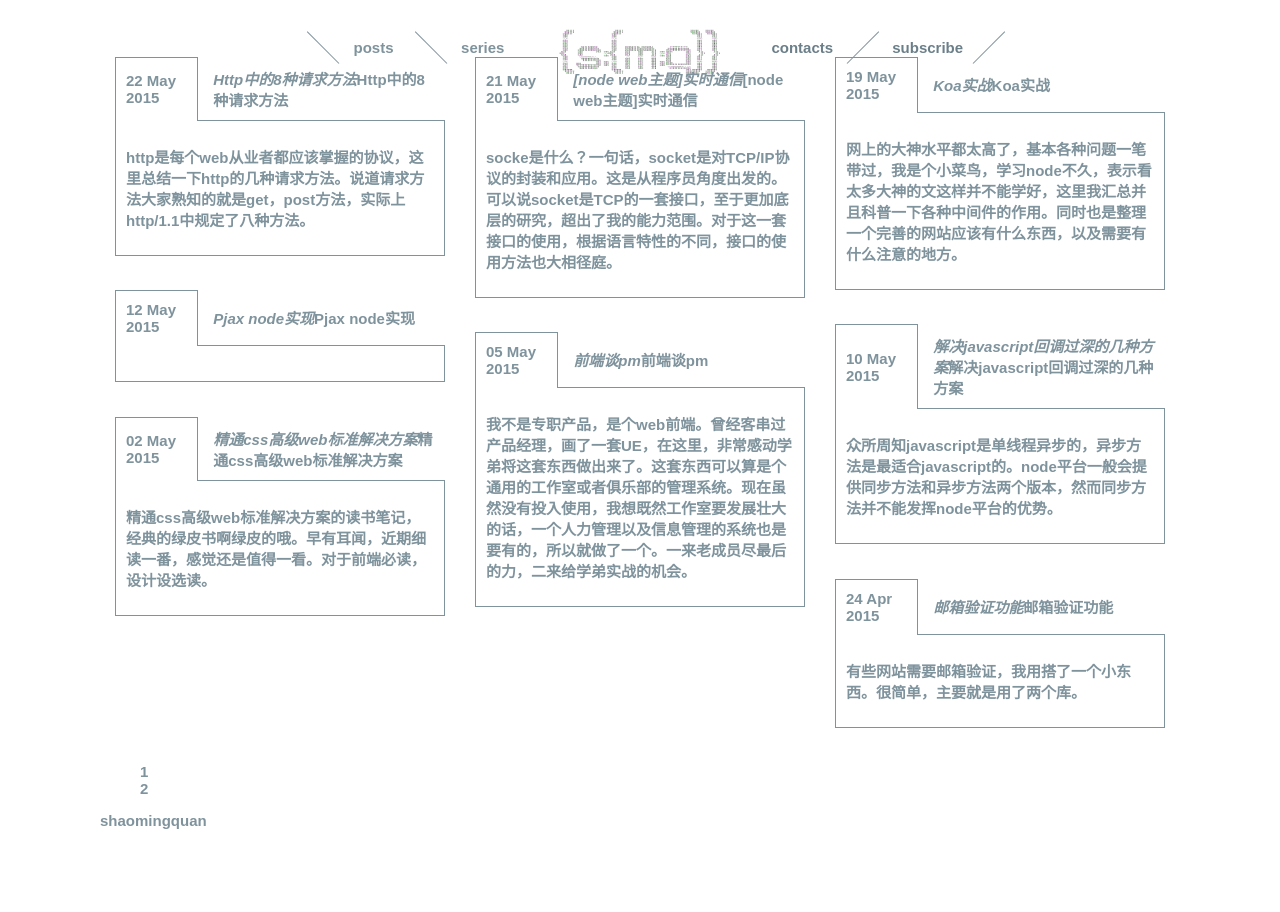
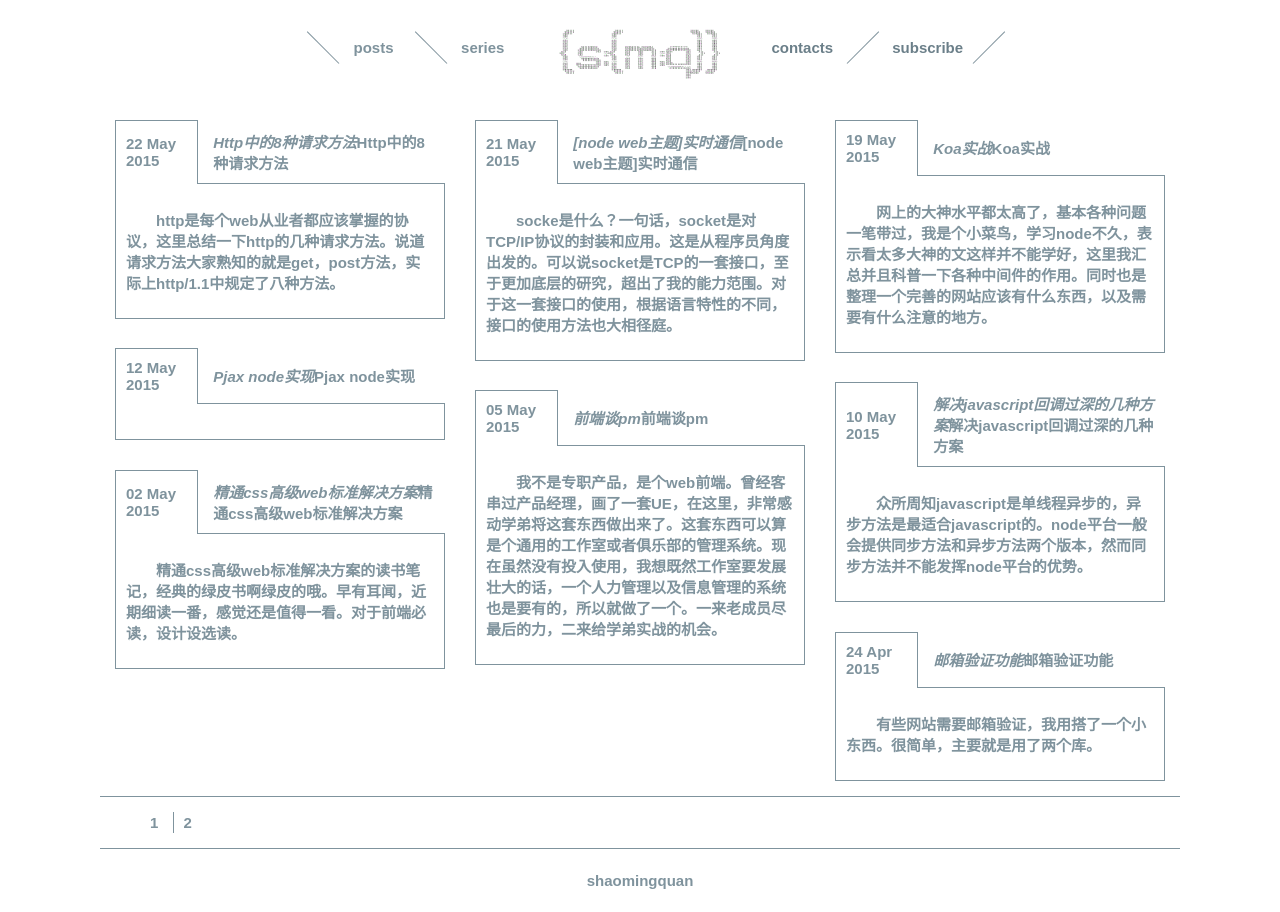
Before and after one commit to liuxing6103/liuxing6103.github.io, a Jekyll site: the page built from index.html, in a window 1280 px wide. Built offline with Jekyll 4.4.1, drawn with Linux system fonts in a browser that asks for light colours; the list of posts is cut into pages by our own code; comment, search, counter and statistics services are not loaded.

Commit message:
fix some css

```diff
--- a/index.html
+++ b/index.html
@@ -31,9 +31,8 @@ title: shaomingquan	blog
 
 <!-- 分页文章 -->
 {% if paginator.total_pages > 1 %}
-    <nav class="pagination fn-clear">
-        <span class="pagination-icon"><i class=" icon-copy"></i></span>
-        <ul class="pagination-list">
+    <nav id="pagination">
+        <ul class="inline-list">
             {% for page in (1..paginator.total_pages) %}
                 {% if page == paginator.page %}
                     <li class="current"><a href="javascript:void(0);">{{ page }}</a></li>
--- a/publics/stylesheets/style.css
+++ b/publics/stylesheets/style.css
@@ -10,6 +10,10 @@ body{
 ::selection {
   color: white;
   background: rgb(127,147,157);
+}
+
+p{
+	text-indent: 2em;
 }
 
 pre ,code{
@@ -43,6 +47,9 @@ td{
 }
 
 /*--- main style ---*/
+header{
+	overflow:auto;
+}
 header div ,header img{
 	float: left;
 }
@@ -53,6 +60,7 @@ header div{
 
 header img{
 	width: 16%;
+	height: 63px;
 }
 
 header a{
@@ -146,15 +154,14 @@ header a:after ,header a:before{
 
 /* masonry */
 
-.container-fluid{
-	overflow: auto;
+.masonry{
 	border-bottom: 1px solid rgb(127,147,157);
 /*	padding: 20px;
 */}
 
 .box{
 	margin: 15px;
-	margin-bottom: 20px;
+	margin-bottom: 15px;
 	float: left;
 	width: 330px;
 }
@@ -176,3 +183,18 @@ header a:after ,header a:before{
 	border-right:1px solid rgb(127,147,157);
 	border-left:1px solid rgb(127,147,157);
 }
+
+.inline-list li{
+	display: inline-block;
+	padding: 2px 10px;
+	border-left:1px solid rgb(127,147,157);
+}
+.inline-list li:first-child{
+	border-left: none;
+}
+footer{
+	height: 63px;
+	border-top: 1px solid rgb(127,147,157);
+	line-height: 63px;
+	text-align: center;
+}
--- a/series/index.html
+++ b/series/index.html
@@ -7,7 +7,7 @@ title: Categories
 <ul class="inline-list" id="categoryNav">
 {% assign categories_list = site.categories %}
   {% for category in categories_list %}
-      <li><a href="{{ site.url }}/series#{{ category[0] }}">
+      <li><a  href="#{{ category[0] }}">
           {{ category[0] | join: "/" }}
       </a></li>
   {% endfor %}
@@ -22,7 +22,7 @@ title: Categories
   {% for node in pages_list %}
     {% if node.title != null %}
       {% if group == null or group == node.group %}
-          <li><a href="{{ site.url }}{{node.url}}">{{node.title}}</a></li>
+          <li><span>{{ node.date | date_to_string }}</span>&raquo;<a href="{{ site.url }}{{node.url}}">{{node.title}}</a></li>
       {% endif %}
     {% endif %}
   {% endfor %}
```
